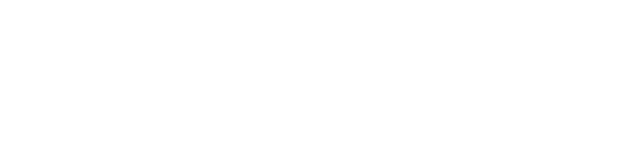
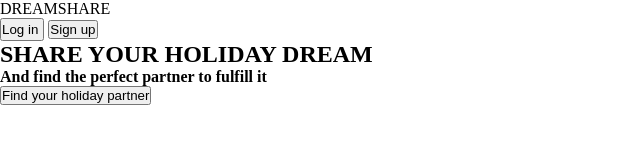
Before and after one commit to vitaliydobrovolsky/Hillel-Front-end-Basic, a plain HTML site: page index.html in a window 1280 px wide. Shown: the whole page, without its empty margins (0-640 px from the left). Drawn offline with Linux system fonts and the light colour scheme.

Commit message:
amend No 1

```diff
--- a/CSS/style.css
+++ b/CSS/style.css
@@ -0,0 +1,17 @@
+@import url('https://fonts.googleapis.com/css2?family=Roboto:ital,wght@0,100;0,300;0,400;0,500;0,700;0,900;1,100;1,300;1,400;1,500;1,700;1,900&display=swap');
+@import url('https://fonts.googleapis.com/css2?family=Montserrat:ital,wght@0,100..900;1,100..900&family=Roboto:ital,wght@0,100;0,300;0,400;0,500;0,700;0,900;1,100;1,300;1,400;1,500;1,700;1,900&display=swap');
+:root {
+    font-size: 16px;
+}
+
+
+* {
+    padding: 0 ;
+    margin: 0;
+    box-sizing: border-box;
+}
+
+.container {
+    max-width: 65.27%;
+    margin: 0 auto;
+}
--- a/index.html
+++ b/index.html
@@ -7,6 +7,22 @@
     <title>Home Work</title>
 </head>
 <body>
+    <div class="hero-section">
+        <header>
+            <div class="header-logo">DREAMSHARE</div>
+            <div class="auth">
+                <button class="button">Log in<input type="button" value=""></button>
+                <button class="button">Sign up</button>
+            </div>
+        </header>
+        <section>
+            <h1>SHARE YOUR HOLIDAY DREAM</h1>
+            <h4>And find the perfect partner to fulfill it</h4>
+            <button class="button">Find your holiday partner</button>
+        </section>
+
+
+    </div>
 
 </body>
 </html>
```
